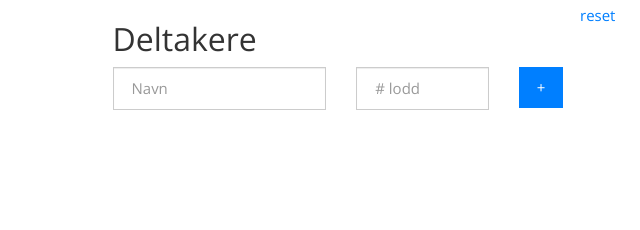
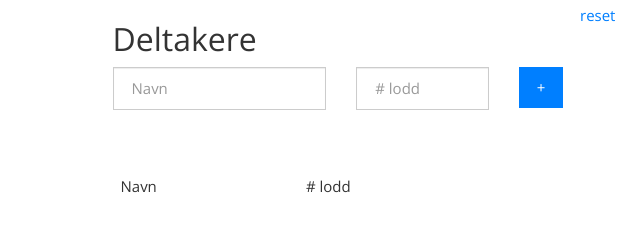
Before and after one commit to raffleit/raffle-knockout, a website: page build/index.html in a window 1280 px wide. Shown: the full height of the page, 640-1280 px from the left. Drawn offline with nearby package versions, Linux system fonts and the light colour scheme.

Commit message:
Lagt til firefox os-funksjonalitet

```diff
--- a/build/index.html
+++ b/build/index.html
@@ -29,18 +29,27 @@
             <form data-bind="submit: addDeltakerFromForm">
                 <div class="row">
                     <div class="col-md-6">
-                        <input type="text" class="form-control" name="navn" placeholder="Navn" required="required"/>
+                        <input type="text" class="form-control" name="navn" placeholder="Navn" required="required"
+                               autofocus/>
                     </div>
                     <div class="col-md-4">
                         <input type="number" class="form-control" name="antallLodd" placeholder="# lodd"
-                               required="required"/>
+                               required="required" autocomplete="off"/>
                     </div>
                     <div class="col-md-1">
                         <button type="submit" class="btn btn-primary">+</button>
                     </div>
                 </div>
             </form>
-            <table class="table" data-bind="foreach: deltakere">
+            <table class="table">
+                <thead>
+                <tr>
+                    <td>Navn</td>
+                    <td># lodd</td>
+                    <td></td>
+                </tr>
+                </thead>
+                <tbody data-bind="foreach: deltakere">
                 <tr>
                     <td data-bind="text: navn"></td>
                     <td data-bind="text: antallLodd"></td>
@@ -48,6 +57,7 @@
                         Fjern
                     </a></td>
                 </tr>
+                </tbody>
             </table>
         </div>
     </div>
```
Also changed, not shown: app/icons/icon_016.png (added), app/icons/icon_048.png (added), app/icons/icon_128.png (added), 1 other file.
